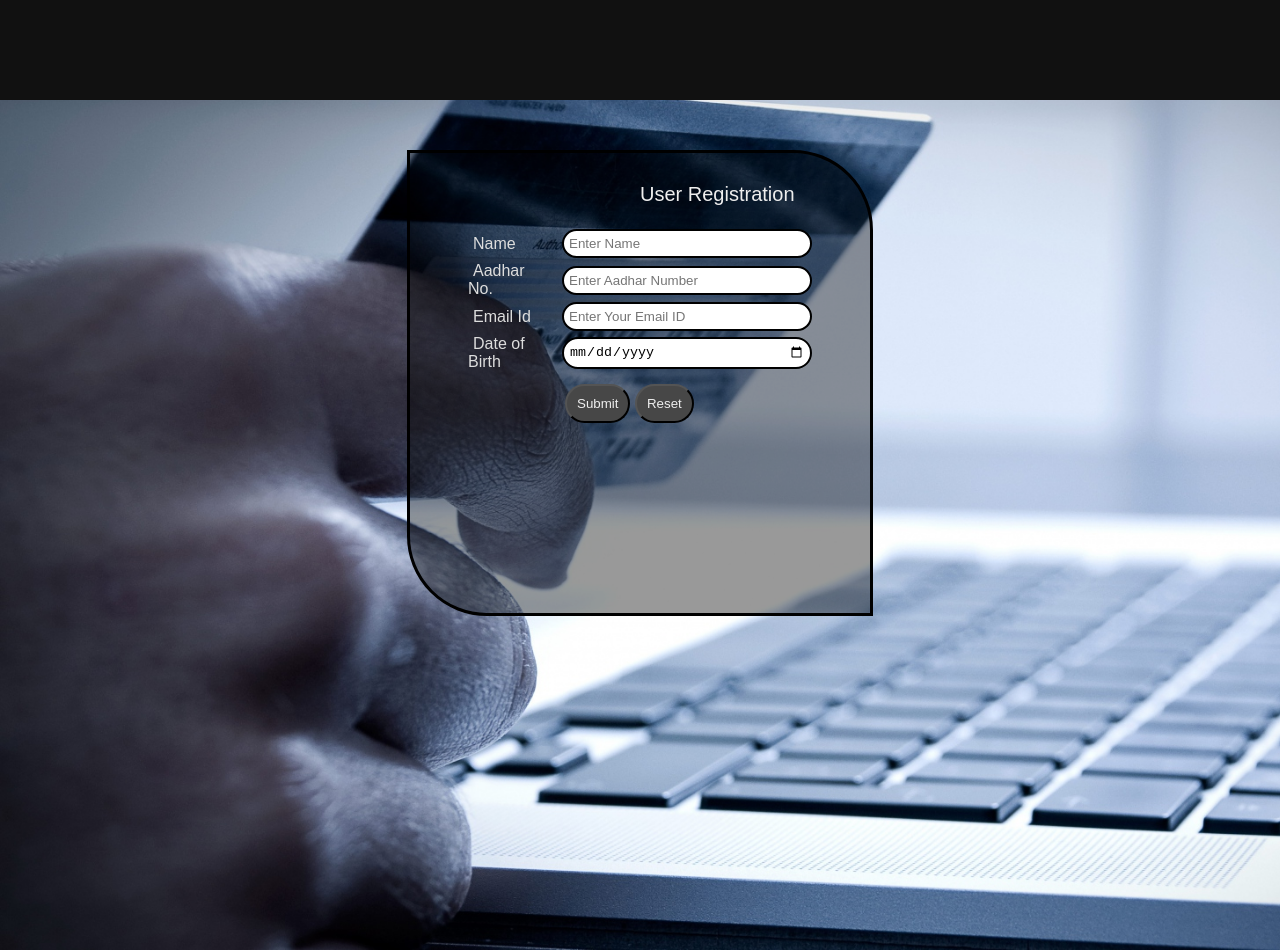
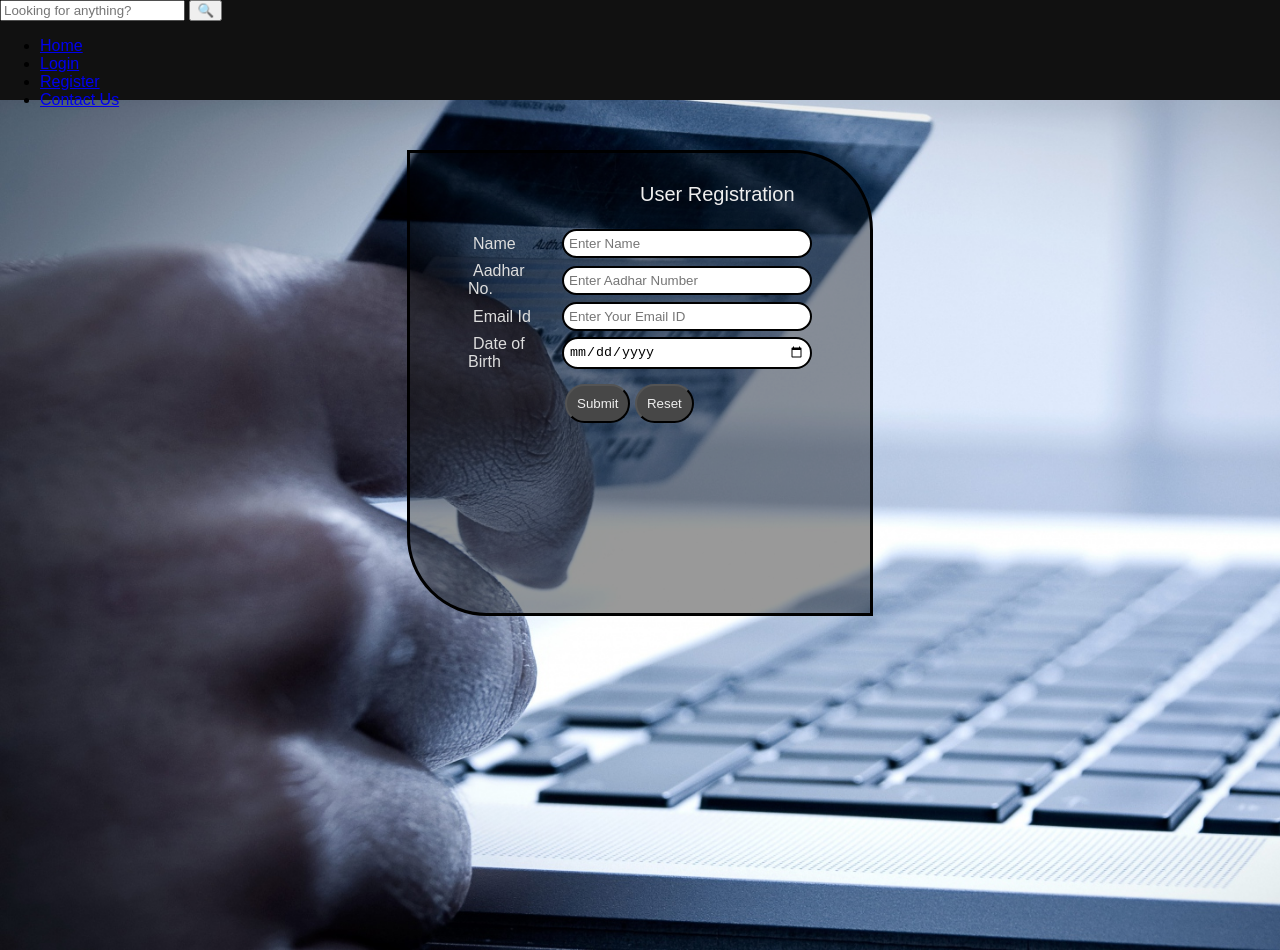
Before and after one commit to Razdeep/Banking-Management-System, a website: page ui/register.html in a window 1280 px wide. Drawn offline with Linux system fonts and the light colour scheme.

```diff
--- a/ui/register.html
+++ b/ui/register.html
@@ -1,4 +1,5 @@
 <html>
+
 <head>
   <meta charset="UTF-8">
   <meta name="viewport" content="width=device-width, initial-scale=1.0">
@@ -6,9 +7,30 @@
   <link rel="stylesheet" href="css/style.css">
   <title>RRC Banking System</title>
 </head>
+
 <body>
   <div class="banner">
-
+    <div class="logo"></div>
+    <div class="search-box-wrapper">
+      <input type="text" class="search-box-input" placeholder="Looking for anything?">
+      <button class="search-button">&#128269;</button>
+    </div>
+    <div class="menu-container">
+      <ul id=#menu>
+        <li class="menuItem">
+          <a href="index.html">Home</a>
+        </li>
+        <li class="menuItem">
+          <a href="login.html">Login</a>
+        </li>
+        <li class="menuItem">
+          <a href="register.html">Register</a>
+        </li>
+        <li class="menuItem">
+          <a href="contact.html">Contact Us</a>
+        </li>
+      </ul>
+    </div>
   </div>
   <div class="container">
     <div class="box">
@@ -16,20 +38,36 @@
       <div class="form-group">
         <table>
           <tr>
-          <td><label for="name" class="form">Name</label></td>
-          <td><input type="text" class="form form-text" name="name" placeholder="Enter Name"></td>
+            <td>
+              <label for="name" class="form">Name</label>
+            </td>
+            <td>
+              <input type="text" class="form form-text" name="name" placeholder="Enter Name">
+            </td>
           </tr>
           <tr>
-          <td><label for="aadhar" class="form">Aadhar No.</label></td>
-          <td><input type="text" class="form form-text" name="name" placeholder="Enter Aadhar Number"></td>
+            <td>
+              <label for="aadhar" class="form">Aadhar No.</label>
+            </td>
+            <td>
+              <input type="text" class="form form-text" name="name" placeholder="Enter Aadhar Number">
+            </td>
           </tr>
           <tr>
-          <td><label for="email" class="form">Email Id</label></td>
-          <td><input type="text" class="form form-text" name="email" placeholder="Enter Your Email ID"></td>
+            <td>
+              <label for="email" class="form">Email Id</label>
+            </td>
+            <td>
+              <input type="text" class="form form-text" name="email" placeholder="Enter Your Email ID">
+            </td>
           </tr>
           <tr>
-          <td><label for="dob" class="form">Date of Birth</label></td>
-          <td><input type="date" class="form form-text" name="dob" placeholder="Enter Date of Birth"></td>
+            <td>
+              <label for="dob" class="form">Date of Birth</label>
+            </td>
+            <td>
+              <input type="date" class="form form-text" name="dob" placeholder="Enter Date of Birth">
+            </td>
           </tr>
 
         </table>
@@ -44,4 +82,5 @@
     </div>
   </div>
 </body>
+
 </html>
```
Also changed, not shown: ui/contact.html (+3 -0 lines), ui/index.html (+16 -5 lines), ui/login.html (+12 -4 lines), ui/scripts/login.js (added, +9 -0 lines). Lines whose indentation alone changed are shown as unchanged.
